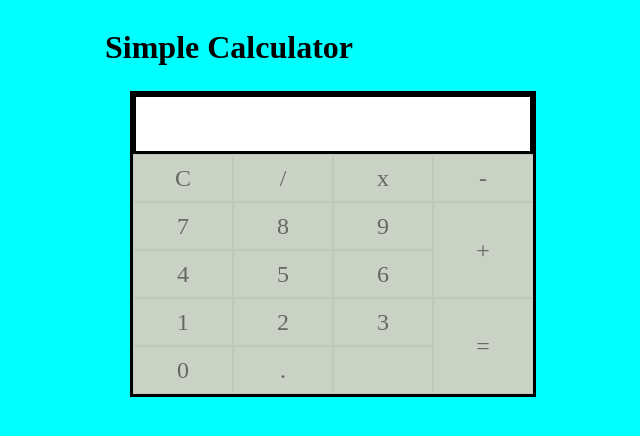
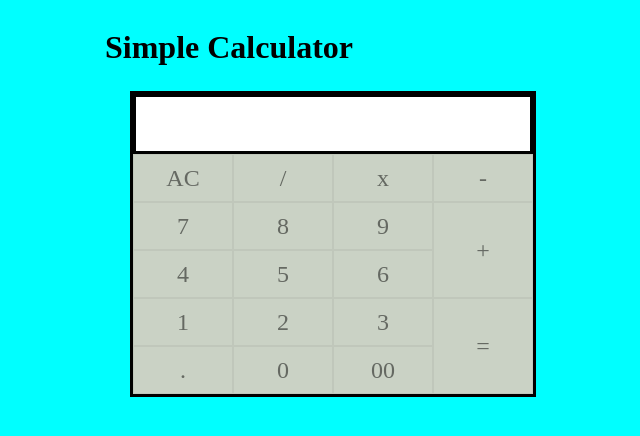
Before and after one commit to RanjitSinghChouhan/React_Calculator, a React (Create React App) app: page / in a window 1280 px wide. Shown: the top 436 px of the page, without its empty margins (307-947 px from the left). Built offline with nearby package versions, Linux system fonts and the light colour scheme.

Commit message:
Save before ejecting

```diff
--- a/src/App.js
+++ b/src/App.js
@@ -1,11 +1,11 @@
-import Calculator from './Calculator'
+import Calculator from './Components/Calculator';
 
 
 function App() {
   return (
     <div className="App">
       <h1>Simple Calculator</h1>
-      <Calculator/>
+      <Calculator />
     </div>
   );
 }
--- a/src/Calculator.js
+++ b/src/Components/Calculator.js
@@ -7,53 +7,53 @@ import Keypad from './Keypad';
 class Calculator extends React.Component {
     constructor() {
         super();
-        this.state = { data: ''}
+        this.state = { data: '' }
     }
 
     calculate = () => {
         try {
             const result = eval(this.state.data);
-            this.setState({data: result});
+            this.setState({ data: result });
         } catch (e) {
-            this.setState({data: 'error'})
+            this.setState({ data: 'error' })
         }
     }
 
     handleClick = e => {
         const value = e.target.getAttribute('data-value');
-        switch(value) {
+        switch (value) {
             case 'clear':
-                this.setState({ data: ''});
+                this.setState({ data: '' });
                 break;
             case 'equal':
                 this.calculate();
                 break;
             default:
-                this.setState({ data: this.state.data + value});
+                this.setState({ data: this.state.data + value });
         }
     }
-    render(){
-        return(
+    render() {
+        return (
             <div className="Calculator">
-                <Display data={this.state.data}/>
+                <Display data={this.state.data} />
                 <Keypad>
-                    <Button onClick={this.handleClick} label="C" value="clear" />
+                    <Button onClick={this.handleClick} label="AC" value="clear" />
                     <Button onClick={this.handleClick} label="7" value="7" />
                     <Button onClick={this.handleClick} label="4" value="4" />
                     <Button onClick={this.handleClick} label="1" value="1" />
-                    <Button onClick={this.handleClick} label="0" value="0" />
+                    <Button onClick={this.handleClick} label="." value="." />
 
                     <Button onClick={this.handleClick} label="/" value="/" />
                     <Button onClick={this.handleClick} label="8" value="8" />
                     <Button onClick={this.handleClick} label="5" value="5" />
                     <Button onClick={this.handleClick} label="2" value="2" />
-                    <Button onClick={this.handleClick} label="." value="." />
+                    <Button onClick={this.handleClick} label="0" value="0" />
 
                     <Button onClick={this.handleClick} label="x" value="*" />
                     <Button onClick={this.handleClick} label="9" value="9" />
                     <Button onClick={this.handleClick} label="6" value="6" />
                     <Button onClick={this.handleClick} label="3" value="3" />
-                    <Button onClick={this.handleClick} label="" value="null" />
+                    <Button onClick={this.handleClick} label="00" value="00" />
 
                     <Button onClick={this.handleClick} label="-" value="-" />
                     <Button onClick={this.handleClick} label="+" size="2" value="+" />
```
Also changed, not shown: src/Components/Button.css (renamed from src/Button.css), src/Components/Button.js (renamed from src/Button.js), src/Components/Calculator.css (renamed from src/Calculator.css), src/Components/Display.css (renamed from src/Display.css), src/Components/Display.js (renamed from src/Display.js), src/Components/Keypad.css (renamed from src/Keypad.css), src/Components/Keypad.js (renamed from src/Keypad.js), 17 other files (tests, documents, lock files or other folders).
